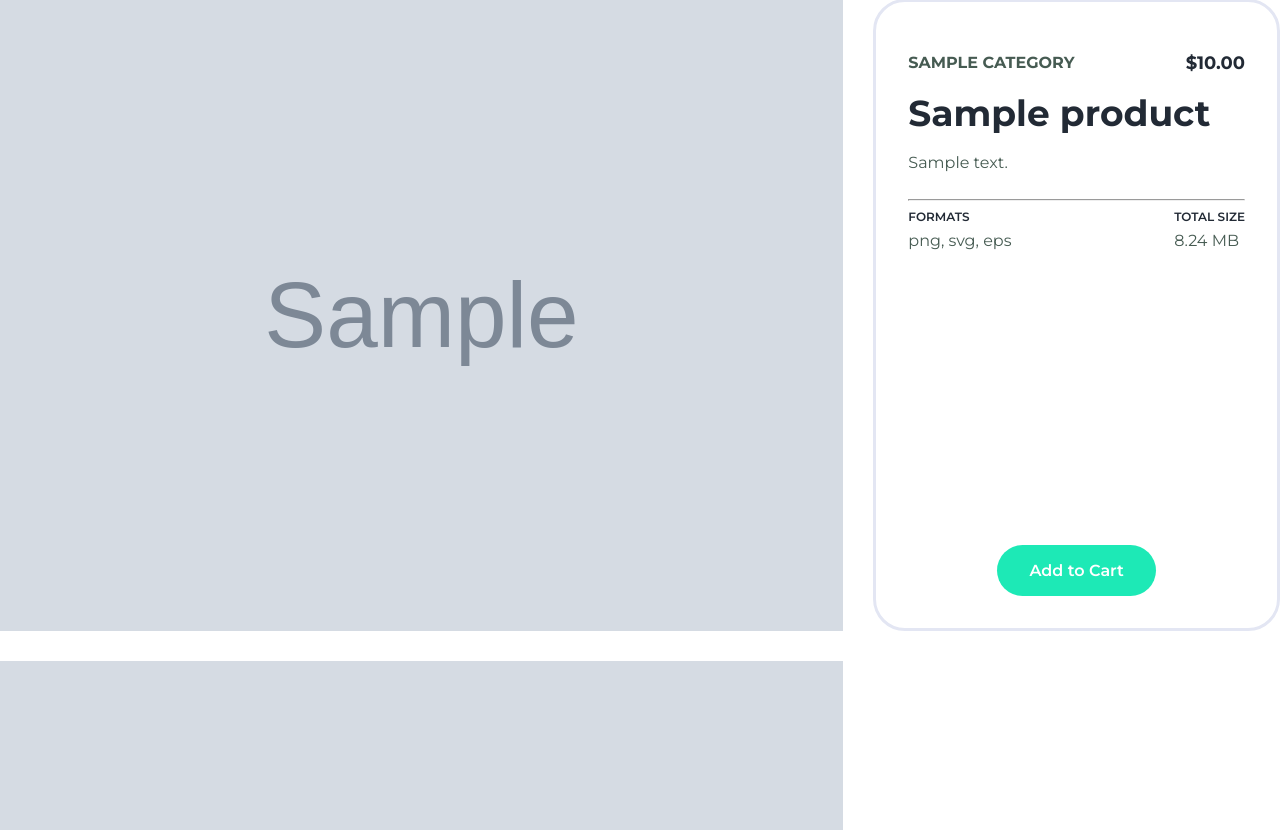
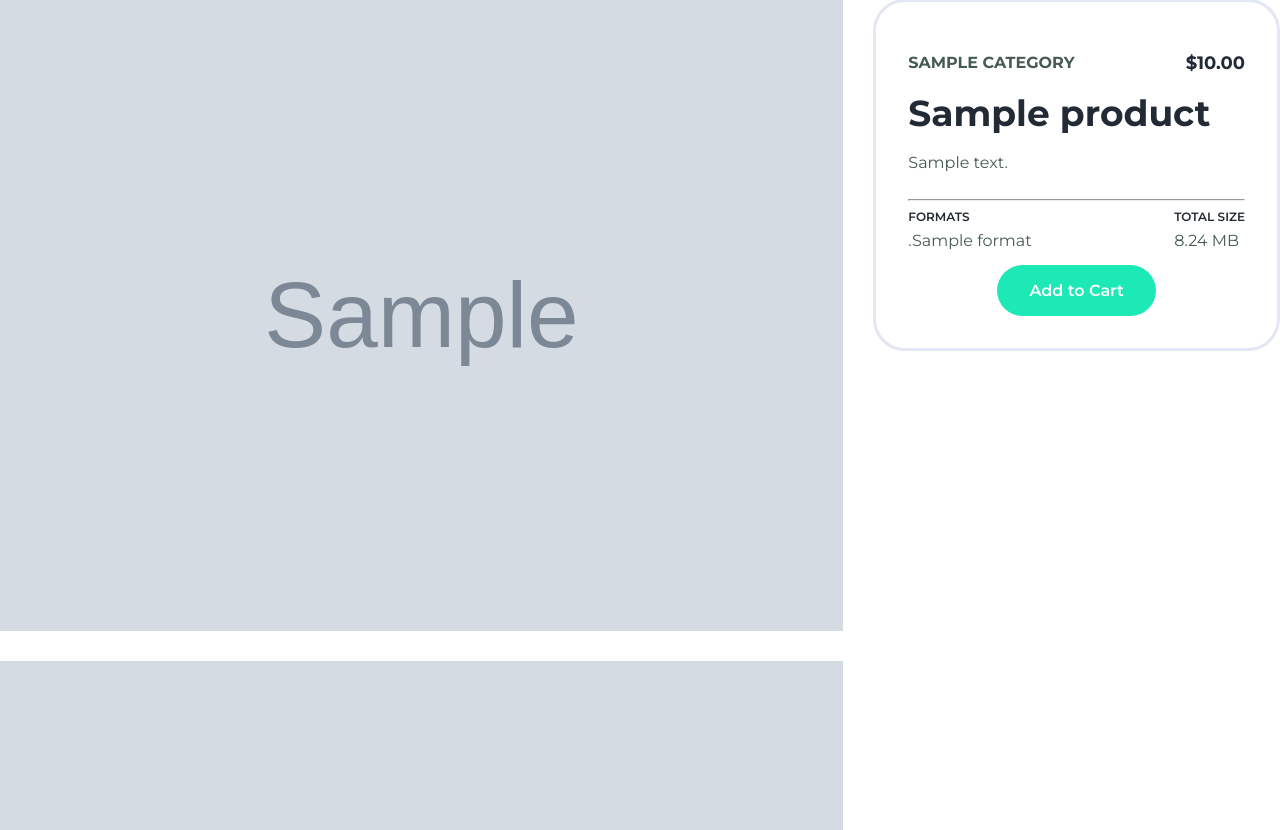
Before and after one commit to JeffersonRolino/xpiece, a Django app: a page that uses templates/product/detail.html in a window 1280 px wide. Shown: the part 157-987 px from the top of the page. Run offline with Django 4.2, Linux system fonts and the light colour scheme; tables that the repository leaves empty hold one stand-in row (values such as "Sample post"); grey boxes marked "Sample" are stand-in pictures.

Commit message:
Adicionando formats e screenshots no contexto do produto

```diff
--- a/shop/views.py
+++ b/shop/views.py
@@ -1,6 +1,6 @@
 from django.shortcuts import get_object_or_404, render
 
-from .models import Category, Product
+from .models import Category, Format, Product, Screenshot
 
 
 def product_list(request, category_slug=None):
@@ -19,4 +19,10 @@ def product_list(request, category_slug=None):
 
 def product_detail(request, id, slug):
     product = get_object_or_404(Product, id=id, slug=slug)
-    return render(request, 'product/detail.html', {'product': product})
+    formats = Format.objects.filter(product__id=str(id))
+    screenshots = Screenshot.objects.filter(product__id=str(id))
+
+    print(f'Formats: {formats}')
+    print(f'Screenshots: {screenshots}')
+
+    return render(request, 'product/detail.html', {'product': product, 'formats': formats, 'screenshots': screenshots})
--- a/templates/product/detail.html
+++ b/templates/product/detail.html
@@ -21,7 +21,7 @@
             <div class="product-detail--labels">
                 <div class="product-detail--label">
                     <p class="label-title">Formats</p>
-                    <p>png, svg, eps</p>
+                    <p>{% for format in formats %}.{{ format }} {% endfor %}</p>
                 </div>
 
                 <div class="product-detail--label">
--- a/templates/static/css/styles.css
+++ b/templates/static/css/styles.css
@@ -445,10 +445,10 @@ footer {
     padding: 32px;
     border: 3px solid var(--color-light-gray);
     border-radius: 32px;
-    height: 100%;
     position: sticky;
     display: flex;
     flex-direction: column;
+    align-self: start;
 }
 
 .product-detail h1 {
```
